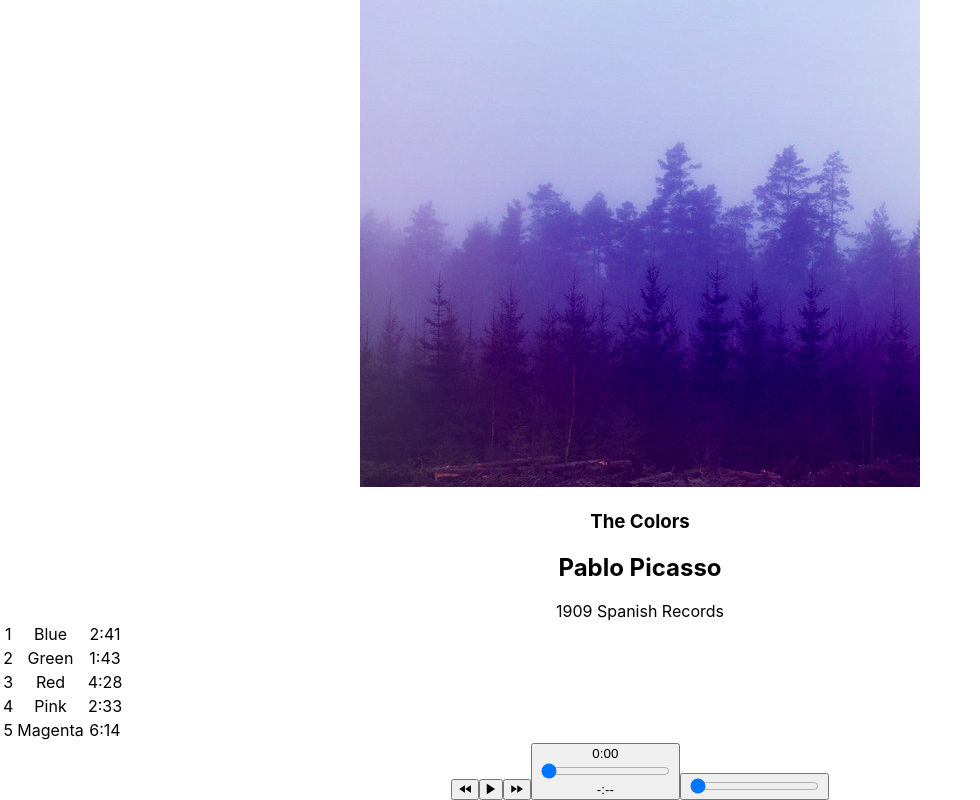
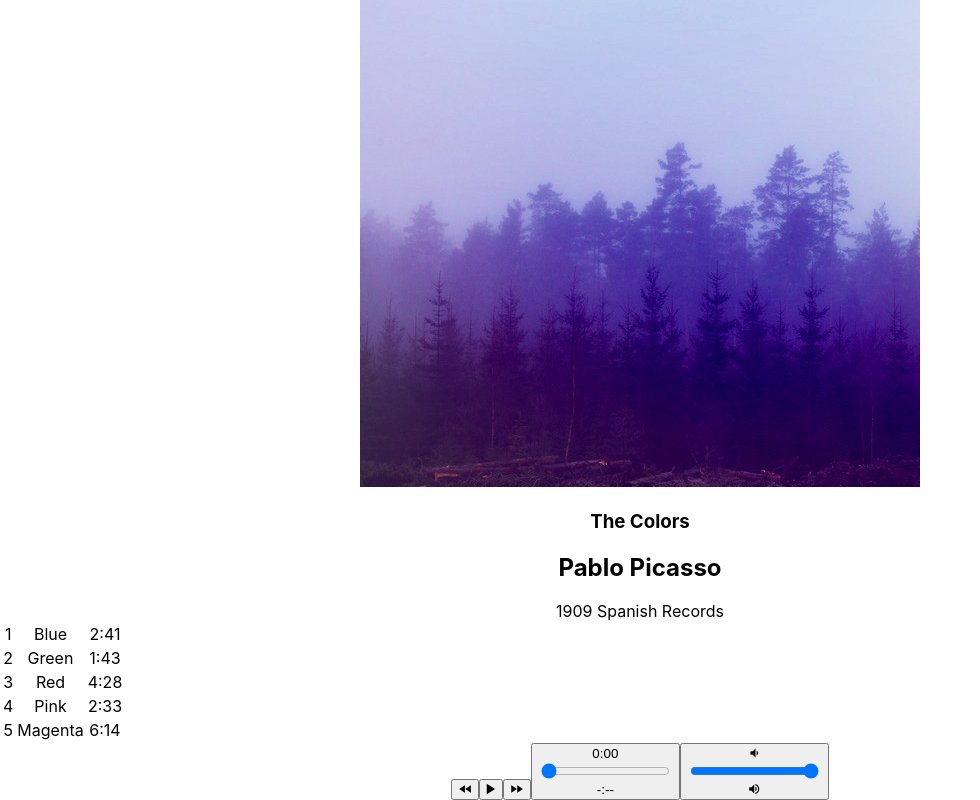
Before and after one commit to keolasin/bloc-jams-react, a React (Create React App) app: page /album/the-colors in a window 1280 px wide. Shown: the part 175-975 px from the top of the page, without its empty margins (0-980 px from the left). Built offline with nearby package versions, Linux system fonts and the light colour scheme.

Commit message:
vol wip, vol problem

```diff
--- a/src/components/Album.js
+++ b/src/components/Album.js
@@ -17,7 +17,7 @@ class Album extends Component {
       isPlaying: false,
       currentTime: 0,
       duration: album.songs[0].duration,
-      currentVolume: 0
+      volume: 0
     };
 
     this.audioElement = document.createElement('audio');
@@ -33,7 +33,7 @@ class Album extends Component {
         this.setState({ duration: this.audioElement.duration });
       },
       volumechange: e => {
-        this.setState({ currentVolume: this.audioElement.volume });
+        this.setState({ volume: this.audioElement.volume });
       }
     };
     this.audioElement.addEventListener('timeupdate', this.eventListeners.timeupdate);
@@ -79,6 +79,7 @@ class Album extends Component {
     }
   }
 
+// handlers
   handleSongClick(song){
     const isSameSong = this.state.currentSong === song;
     if (this.state.isPlaying && isSameSong){
@@ -122,11 +123,13 @@ class Album extends Component {
   }
 
   handleVolumeChange(e){
-    const newVolume = this.audioElement.volume*e.target.value;
-    this.audioElement.currentVolume = newVolume;
-    this.setState( {currentVolume: newVolume} );
+    const newVolume = this.audioElement.volume*(e.target.value);
+    this.audioElement.volume = newVolume;
+    this.setState( {volume: newVolume} );
   }
 
+
+// formatting time
   formatTime(time){
     let stringTime = "";
     let minutes = Math.trunc(time/60);
@@ -182,6 +185,7 @@ class Album extends Component {
           isPlaying={this.state.isPlaying}
           currentSong={this.state.currentSong}
           currentTime={this.audioElement.currentTime}
+          volume={this.audioElement.volume}
           duration={this.audioElement.duration}
           handleSongClick={() => this.handleSongClick(this.state.currentSong)}
           handlePrevClick={() => this.handlePrevClick()}
--- a/src/components/PlayerBar.js
+++ b/src/components/PlayerBar.js
@@ -36,17 +36,17 @@ class PlayerBar extends Component {
           </button>
 
           <button id="volume-control">
-            <div className="icon ion-volume-low"></div>
+            <div className="icon ion-md-volume-low"></div>
             <input
               type="range"
               className="seek-bar"
-              value={this.props.currentVolume || 0}
+              value={this.props.volume}
               min="0"
               max="1"
               step="0.01"
               onChange={this.props.handleVolumeChange}
               />
-            <div className="icon ion-volume-high"></div>
+            <div className="icon ion-md-volume-high"></div>
 
           </button>
         </section>
```
